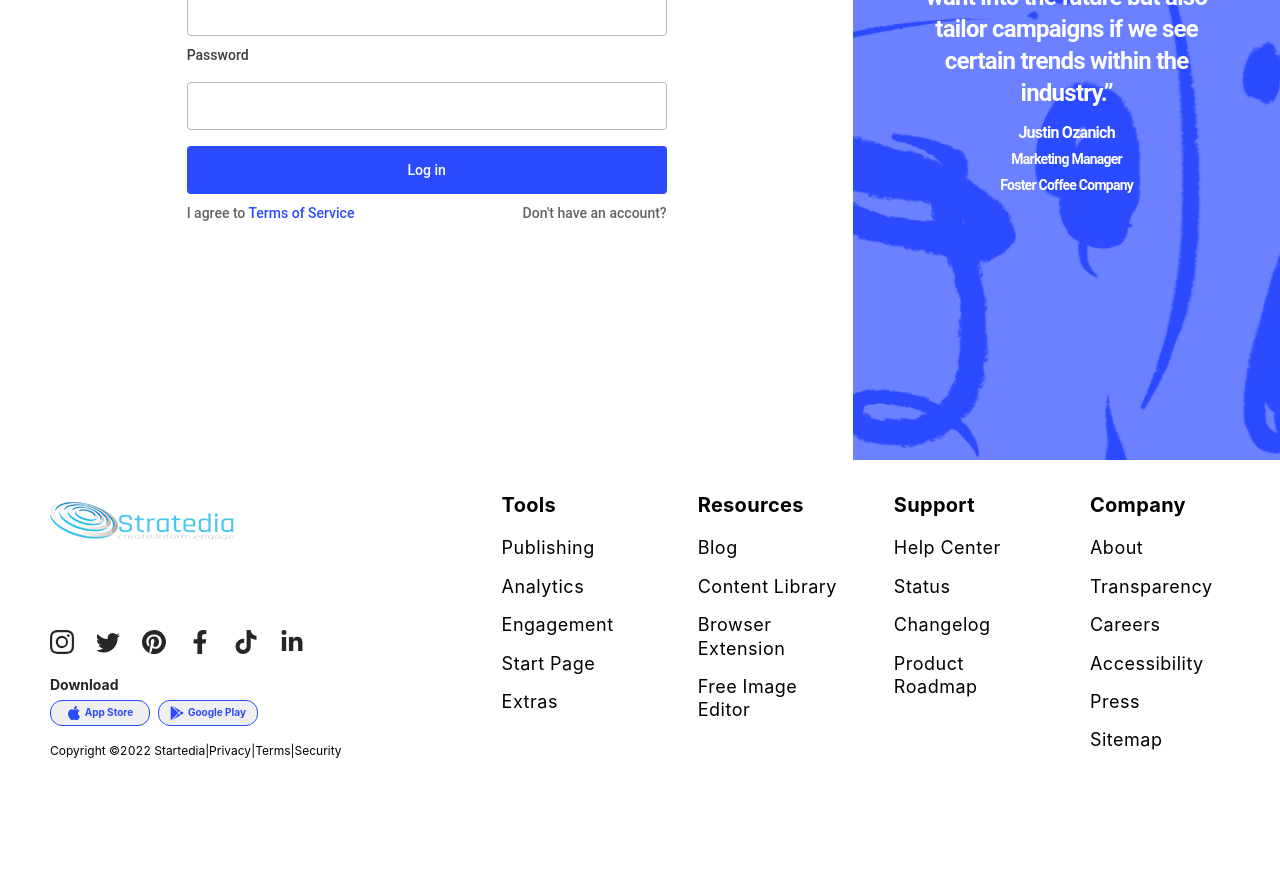
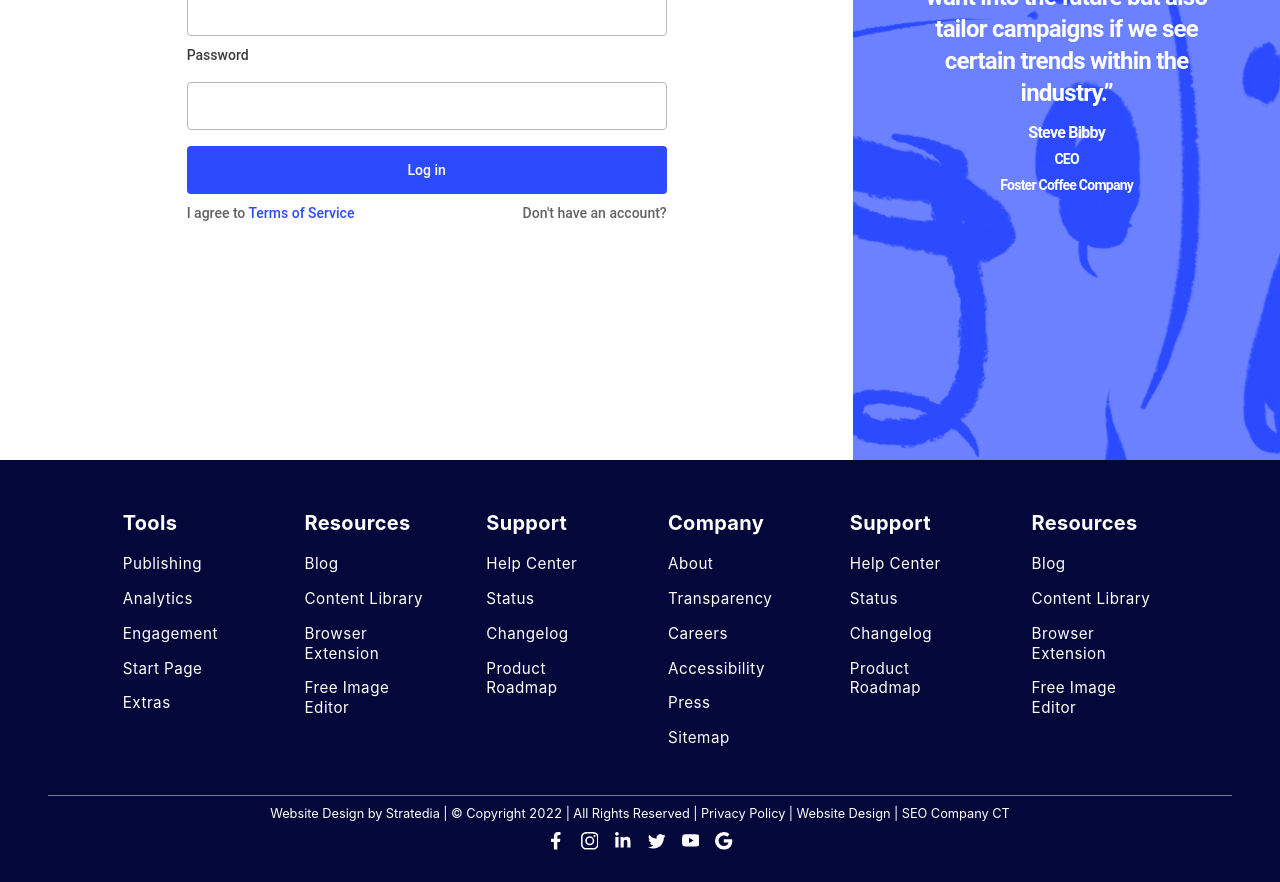
Before and after one commit to iamshahbazhussain/Stratedia, a React (Create React App) app in the folder Client/: page /login in a window 1280 px wide. Shown: the part 420-1302 px from the top of the page. Before the commit the page ends 1257 px from the top, so only its background shows below. Built offline with nearby package versions, Linux system fonts and the light colour scheme.

Commit message:
PartnersImg Added + Header Modification + Footer Changed

```diff
--- a/Client/src/Components/Home/Components/Carousel/Carousel.jsx
+++ b/Client/src/Components/Home/Components/Carousel/Carousel.jsx
@@ -11,6 +11,7 @@ import capgirl from "../../../../Assets/capgirl.jpg";
 import bijuman from "../../../../Assets/bijuman.jpg";
 import capmen from "../../../../Assets/capman.jpg";
 import girl from "../../../../Assets/girl.jpg";
+import partner from "../../../../Assets/partner.webp";
 import meta from "../../../../Assets/meta.png";
 import pin from "../../../../Assets/pin.png";
 import inlin from "../../../../Assets/in.png";
@@ -317,10 +318,11 @@ const Carousel = () => {
         <div className="p_para">
           An official marketing partner of the industry leaders
         </div>
+        <img className="partner_img" src={partner} />
         <div className="img_sec">
-          <img src={meta} />
-          <img src={pin} />
-          <img src={inlin} />
+          {/* <img src={meta} /> */}
+          {/* <img src={pin} />
+          <img src={inlin} /> */}
         </div>
       </div>
     </div>
--- a/Client/src/Components/Home/Components/Carousel/Carousel.scss
+++ b/Client/src/Components/Home/Components/Carousel/Carousel.scss
@@ -227,6 +227,11 @@
             }
         }
 
+        .partner_img {
+            margin: 2rem;
+            width: 60%
+        }
+
         .img_sec {
             display: flex;
             flex-wrap: wrap;
--- a/Client/src/Components/Home/Components/Footer/Footer.jsx
+++ b/Client/src/Components/Home/Components/Footer/Footer.jsx
@@ -1,8 +1,9 @@
 import React from "react";
+import { Navigate, useNavigate } from "react-router-dom"
 
 // imgs
 import log from "../../../../Assets/logo.png";
-import { BsInstagram } from "react-icons/bs";
+import { BsInstagram, BsGoogle, BsYoutube } from "react-icons/bs";
 import { BsApple } from "react-icons/bs";
 import { BsTwitter } from "react-icons/bs";
 import { BsPinterest } from "react-icons/bs";
@@ -10,6 +11,7 @@ import { FaFacebookF } from "react-icons/fa";
 import { FaGooglePlay } from "react-icons/fa";
 import { FaTiktok } from "react-icons/fa";
 import { FaLinkedinIn } from "react-icons/fa";
+import { AiFillYoutube } from "react-icons/ai"
 
 // css
 import "./Footer.scss";
@@ -17,9 +19,11 @@ import "./Footer.scss";
 
 
 const Footer = () => {
+    let Navigate = useNavigate()
+
     return (
         <div className="main_footer">
-            <div className="left_footer">
+            {/* <div className="left_footer">
                 <div className="log">
                     <img src={log} />
                 </div>
@@ -47,7 +51,7 @@ const Footer = () => {
                         Copyright ©2022 Startedia|Privacy|Terms|Security
                     </div>
                 </div>
-            </div>
+            </div> */}
             <div className="right_footer">
                 <div className="sec_1">
                     <div className="heading">Tools</div>
@@ -80,6 +84,32 @@ const Footer = () => {
                     <div className="menu">Press</div>
                     <div className="menu">Sitemap</div>
                 </div>
+                <div className="sec_1">
+                    <div className="heading">Support</div>
+                    <div className="menu">Help Center</div>
+                    <div className="menu">Status</div>
+                    <div className="menu">Changelog</div>
+                    <div className="menu">Product Roadmap</div>
+                </div>
+                <div className="sec_1">
+                    <div className="heading">Resources</div>
+                    <div className="menu">Blog</div>
+                    <div className="menu">Content Library</div>
+                    <div className="menu">Browser Extension</div>
+                    <div className="menu">Free Image Editor</div>
+                </div>
+            </div>
+            <div className="copyright_box">
+                <div className="line_break"></div>
+                <div className="copyright">Website Design by Stratedia | © Copyright 2022 | All Rights Reserved | Privacy Policy | Website Design | SEO Company CT</div>
+                <div className="social_box">
+                    <FaFacebookF className="icon" onClick={() => Navigate("/")} />
+                    <BsInstagram className="icon" onClick={() => Navigate("/")} />
+                    <FaLinkedinIn className="icon" onClick={() => Navigate("/")} />
+                    <BsTwitter className="icon" onClick={() => Navigate("/")} />
+                    <BsYoutube className="icon" onClick={() => Navigate("/")} />
+                    <BsGoogle className="icon" onClick={() => Navigate("/")} />
+                </div>
             </div>
         </div>
     );
--- a/Client/src/Components/Home/Components/Footer/Footer.scss
+++ b/Client/src/Components/Home/Components/Footer/Footer.scss
@@ -2,11 +2,11 @@
     display: flex;
     align-items: center;
     justify-content: center;
-    gap: 10rem;
-    padding-top: 30px;
-    padding-bottom: 70px;
-    padding-left: 20px;
-    padding-right: 20px;
+    flex-direction: column;
+    gap: 2rem;
+    padding: 2rem 3rem;
+    padding-top: 3rem;
+    background-color: #03073a;
 
     @media (max-width: 1000px) {
         gap: 3rem;
@@ -95,9 +95,10 @@
 
     .right_footer {
         display: flex;
-        align-items: flex-start;
+        // align-items: flex-start;
         justify-content: center;
         gap: 4em;
+        color: white;
 
         @media (max-width: 860px) {
             gap: 2em;
@@ -132,7 +133,6 @@
                 font-size: 20px;
                 margin-bottom: 15px;
                 text-align: left;
-                color: rgb(0, 0, 0);
 
                 @media (max-width: 1050px) {
                     font-size: 15px;
@@ -145,8 +145,7 @@
                 -webkit-box-align: center;
                 align-items: center;
                 gap: 4px;
-                color: rgb(0, 0, 0);
-                font-size: 18px;
+                font-size: .95rem;
                 line-height: 1.3;
                 -webkit-box-pack: start;
                 justify-content: flex-start;
@@ -163,4 +162,40 @@
             }
         }
     }
+
+    .copyright_box {
+        width: -webkit-fill-available;
+        display: flex;
+        flex-direction: column;
+        justify-content: center;
+        align-items: center;
+        gap: .5rem;
+        color: white;
+
+        .line_break {
+            background-color: #6c6cff;
+            height: 1px;
+            width: 100%;
+        }
+
+        .copyright {
+            font-size: .8rem;
+        }
+
+        .social_box {
+            display: flex;
+            gap: 1rem;
+            align-items: center;
+            font-size: 1.1rem;
+
+            .icon {
+                cursor: pointer;
+
+                &:hover {
+                    color: #6c6cff;
+
+                }
+            }
+        }
+    }
 }
--- a/Client/src/Components/Home/Components/Hero/Hero.scss
+++ b/Client/src/Components/Home/Components/Hero/Hero.scss
@@ -59,7 +59,7 @@
         width: 100%;
         justify-content: center;
         align-items: center;
-        padding: 50px 20px;
+        padding: 40px 20px;
         flex-wrap: wrap;
 
         @media (max-width: 550px) {
--- a/Client/src/Components/Home/Components/Navbar/Navbar.jsx
+++ b/Client/src/Components/Home/Components/Navbar/Navbar.jsx
@@ -60,10 +60,20 @@ const Navbar = () => {
   };
 
 
+  const [changeNavbar, setChangeNavBar] = useState(false);
+  const changingNavBar = () => {
+    if (window.scrollY >= 80) {
+      setChangeNavBar(true);
+    } else {
+      setChangeNavBar(false);
+    }
+  };
+  window.addEventListener("scroll", changingNavBar);
 
   return (
     <>
-      <div className="main_nav">
+    <div className="nav_back"></div>
+      <div className="main_nav" style={changeNavbar ? {boxShadow:"0px 4px 4px rgb(29 140 242 / 8%)"} : {}}>
         <div className="nav_content">
           <div className="nav_text">
             <img src={logo} />
--- a/Client/src/Components/Home/Components/Navbar/Navbar.scss
+++ b/Client/src/Components/Home/Components/Navbar/Navbar.scss
@@ -1,3 +1,7 @@
+.nav_back{
+    background-color: white;
+    height: 80px;
+}
 .drawer {
     display: none;
 
@@ -42,7 +46,7 @@
         flex-direction: column;
 
         img {
-            width: 200px;
+            width: 220px;
         }
 
         .ant-space-align-center {
@@ -136,6 +140,13 @@
     align-items: center;
     position: relative;
     padding: 15px 0;
+    position: fixed;
+    background-color: white;
+    top: 0;
+    left: 0;
+    right: 0;
+    z-index: 999;
+    transition: all .5s;
 
     .nav_content {
         width: 1440px;
--- a/Client/src/Components/Register/Login/Login.jsx
+++ b/Client/src/Components/Register/Login/Login.jsx
@@ -46,8 +46,8 @@ const Login = () => {
                         I want into the future but also tailor campaigns if we see
                         certain trends within the industry.”
                     </div>
-                    <div className="name">Justin Ozanich</div>
-                    <div className="prof">Marketing Manager</div>
+                    <div className="name">Steve Bibby</div>
+                    <div className="prof">CEO</div>
                     <div className="prof">Foster Coffee Company</div>
                 </div>
             </div>
--- a/Client/src/Components/Register/SignUp/Component/Email/Email.jsx
+++ b/Client/src/Components/Register/SignUp/Component/Email/Email.jsx
@@ -1,5 +1,5 @@
 import React from 'react';
-import { Link } from 'react-router-dom';
+import { Link , useNavigate } from 'react-router-dom';
 
 // picture
 import right from '../../../../../Assets/right.jpg';
@@ -14,6 +14,7 @@ import './Email.scss';
 
 
 const Email = () => {
+  let Navigate = useNavigate()
 
   return (
     <>
@@ -32,7 +33,7 @@ const Email = () => {
               </Link>
               <div className="or">OR</div>
               <div className="google_btn"> <BsGoogle /> Continue With Google</div>
-              <div className="already">Already have an account?<span>Log in</span></div>
+              <div className="already">Already have an account? <span onClick={()=> Navigate("/login")}> Log in</span></div>
             </div>
           </div>
           <div className="signup_right"><img src={right} alt='Image Error' /></div>
```
Also changed, not shown: Client/src/Assets/partner.webp (added).
